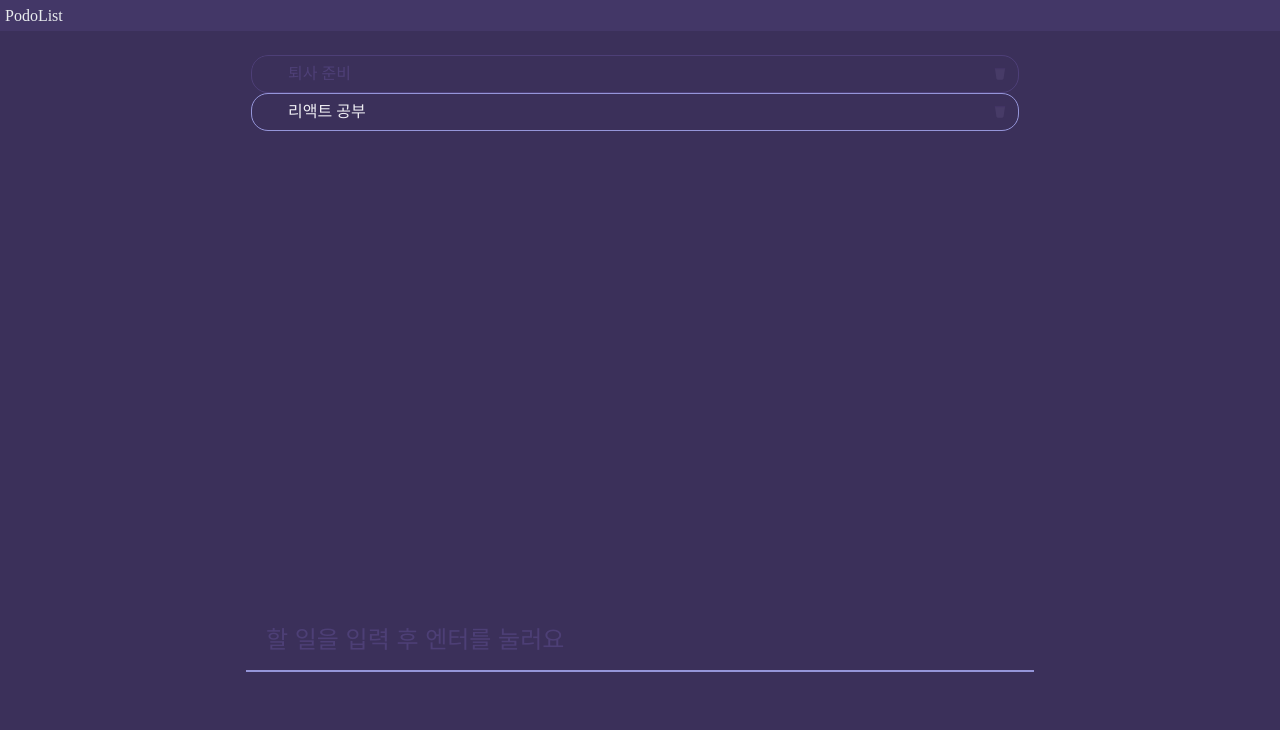
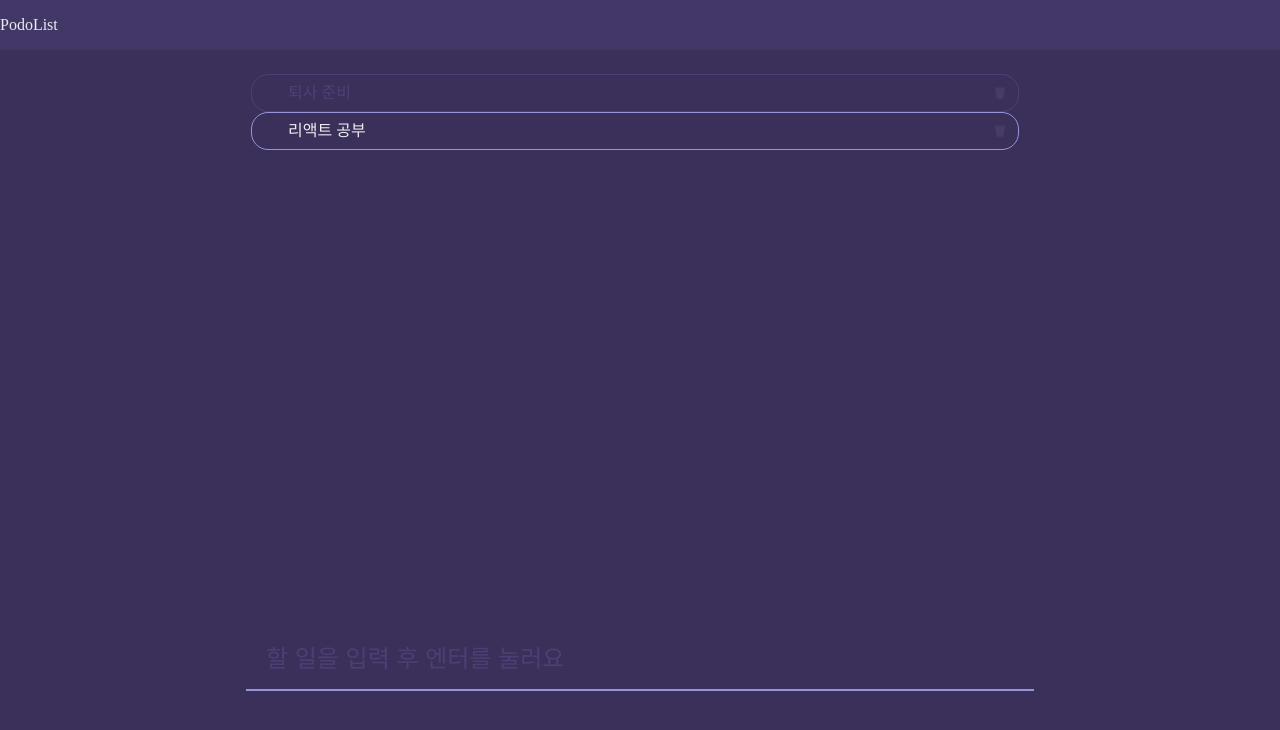
Before and after one commit to DoK6n/podo, a React (Create React App) app: page / in a window 1280 px wide. Shown: the top 730 px of the page. Built offline with nearby package versions, Linux system fonts and the light colour scheme.

Commit message:
style: Add navigation style

```diff
--- a/src/styles/base/BaseStyles.js
+++ b/src/styles/base/BaseStyles.js
@@ -3,11 +3,18 @@ import styled from 'styled-components';
 export const HeaderBlock = styled.header`
   background: #5c4b8c40;
   width: auto;
-  height: 27px;
+  height: 50px;
   display: flex;
   justify-content: center;
   flex-direction: column;
-  padding: 2px 5px 2px 5px;
+  /* border: 3px dotted #9595d9; */
 `;
 
-export const NavBlock = styled.nav``;
+export const NavBlock = styled.nav`
+  width: auto;
+  height: 50px;
+  display: flex;
+  flex-direction: row;
+  align-items: baseline;
+  justify-content: space-around;
+`;
```
